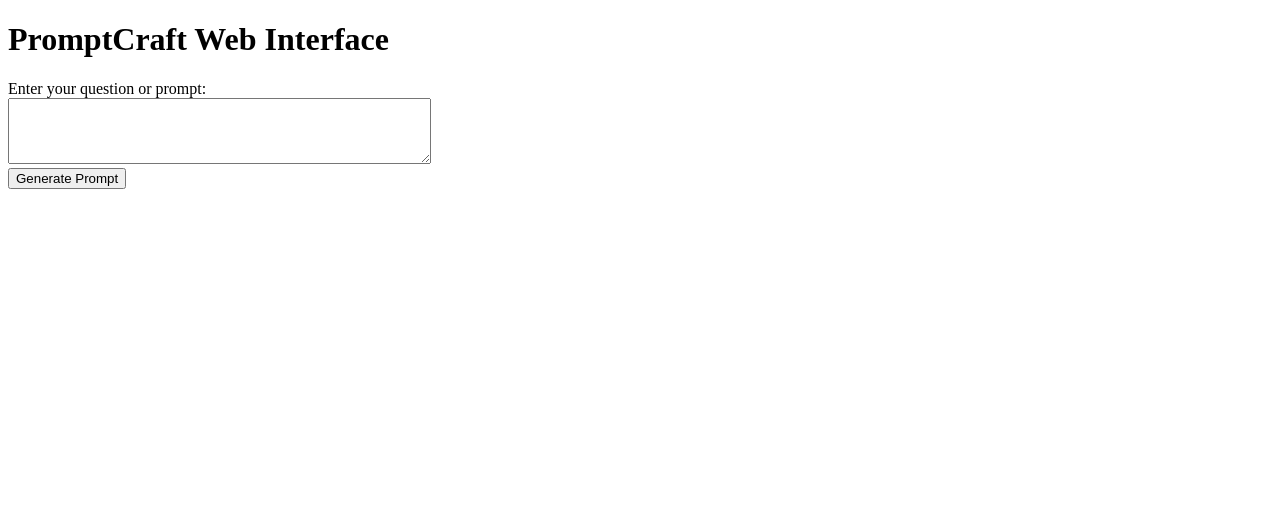
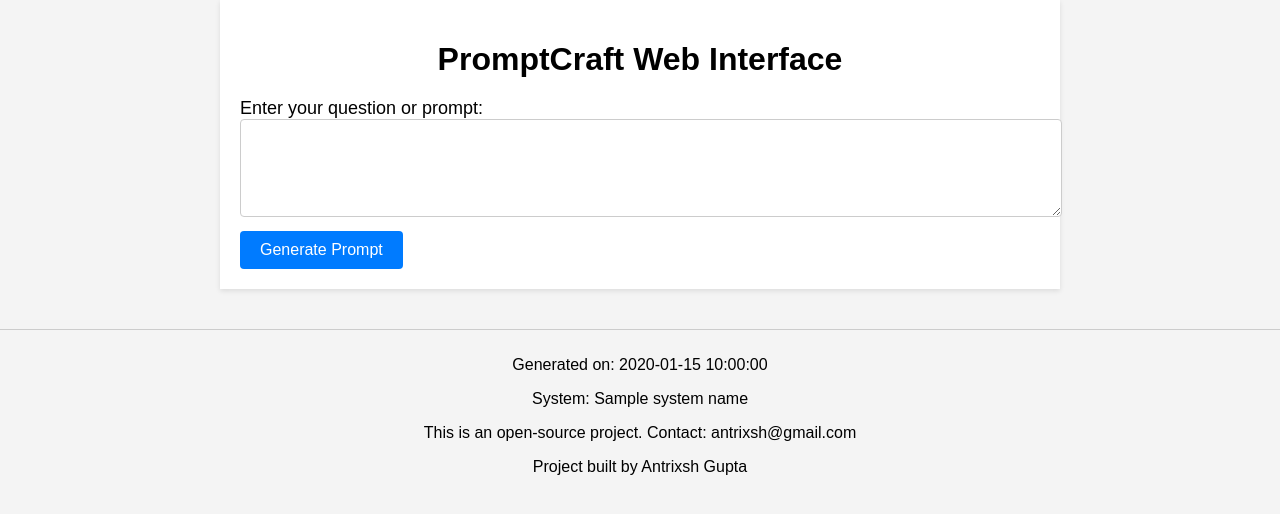
Before and after one commit to antrixsh/PromptCraft, a Flask app: template templates/index.html in a window 1280 px wide. Shown: the top 514 px of the page. Run offline with Flask 3, Linux system fonts and the light colour scheme; the template is opened without the code that fills it: most values are stand-ins (such as "Sample title", 1, 10 or a date in 2020).

Commit message:
updates web_css

```diff
--- a/models/model_config.json
+++ b/models/model_config.json
@@ -1,10 +1,10 @@
 {
     "gpt-3": {
-        "api_key": "your_api_key_here",
+        "api_key": "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",
         "prompt_format": "User: {0}\nAI:"
     },
     "gpt-4": {
-        "api_key": "your_api_key_here",
+        "api_key": "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",
         "prompt_format": "Input: {0}\nOutput:"
     }
 }
--- a/promptcraft.py
+++ b/promptcraft.py
@@ -1,6 +1,8 @@
 from flask import Flask, render_template, request
 from models.model_handler import select_model, configure_model
 from utils.prompt_generator import generate_prompt
+from datetime import datetime
+import socket
 
 app = Flask(__name__)
 
@@ -11,8 +13,11 @@
         selected_model = select_model()
         model_config = configure_model(selected_model)
         generated_prompt = generate_prompt(user_input, model_config)
-        return render_template("index.html", user_input=user_input, generated_prompt=generated_prompt)
+        current_date_time = datetime.now().strftime("%Y-%m-%d %H:%M:%S")
+        system_name = socket.gethostname()
+        return render_template("index.html", user_input=user_input, generated_prompt=generated_prompt,
+                               current_date_time=current_date_time, system_name=system_name)
     return render_template("index.html")
 
 if __name__ == "__main__":
-    app.run(debug=True)
+    app.run()
--- a/templates/index.html
+++ b/templates/index.html
@@ -2,8 +2,67 @@
 <html>
 <head>
     <title>PromptCraft Web</title>
+    <style>
+        body {
+            font-family: Arial, sans-serif;
+            margin: 0;
+            padding: 0;
+            background-color: #f4f4f4;
+        }
+        .container {
+            max-width: 800px;
+            margin: auto;
+            padding: 20px;
+            background-color: #ffffff;
+            box-shadow: 0 2px 5px rgba(0, 0, 0, 0.1);
+        }
+        h1 {
+            text-align: center;
+            margin-bottom: 20px;
+        }
+        label {
+            font-size: 18px;
+        }
+        textarea {
+            width: 100%;
+            padding: 10px;
+            font-size: 16px;
+            margin-bottom: 10px;
+            border: 1px solid #ccc;
+            border-radius: 4px;
+            resize: vertical;
+        }
+        input[type="submit"] {
+            background-color: #007bff;
+            color: #fff;
+            padding: 10px 20px;
+            font-size: 16px;
+            border: none;
+            border-radius: 4px;
+            cursor: pointer;
+        }
+        input[type="submit"]:hover {
+            background-color: #0056b3;
+        }
+        h2 {
+            margin-top: 20px;
+        }
+        pre {
+            background-color: #f4f4f4;
+            padding: 10px;
+            border-radius: 4px;
+            white-space: pre-wrap;
+        }
+        .footer {
+            text-align: center;
+            margin-top: 40px;
+            padding-top: 10px;
+            border-top: 1px solid #ccc;
+        }
+    </style>
 </head>
 <body>
+    <div class="container">
         <h1>PromptCraft Web Interface</h1>
         <form method="POST">
             <label for="user_input">Enter your question or prompt:</label><br>
@@ -14,5 +73,12 @@
         <h2>Generated Prompt:</h2>
         <pre>{{ generated_prompt }}</pre>
         {% endif %}
+    </div>
+    <div class="footer">
+        <p>Generated on: {{ current_date_time }}</p>
+        <p>System: {{ system_name }}</p>
+        <p>This is an open-source project. Contact: antrixsh@gmail.com</p>
+        <p>Project built by Antrixsh Gupta</p>
+    </div>
 </body>
 </html>
```
Lines whose indentation alone changed are shown as unchanged.
